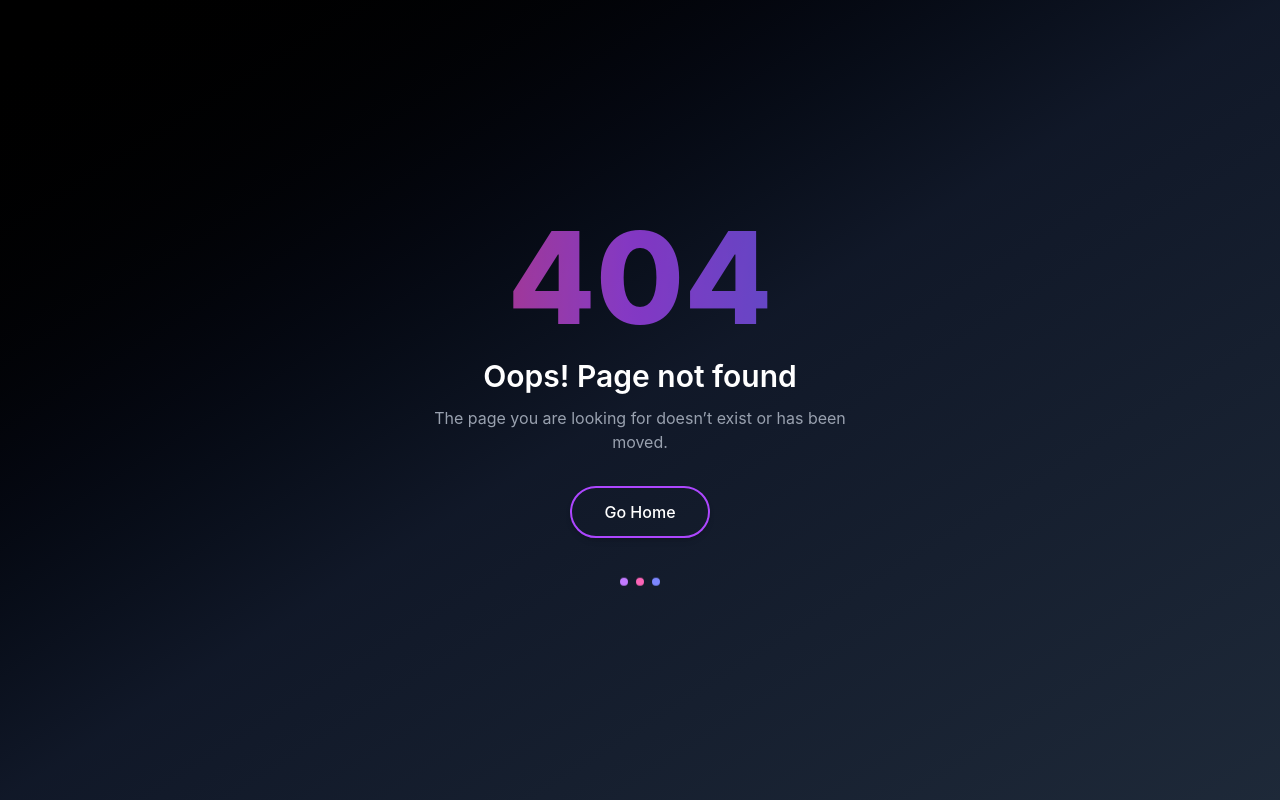
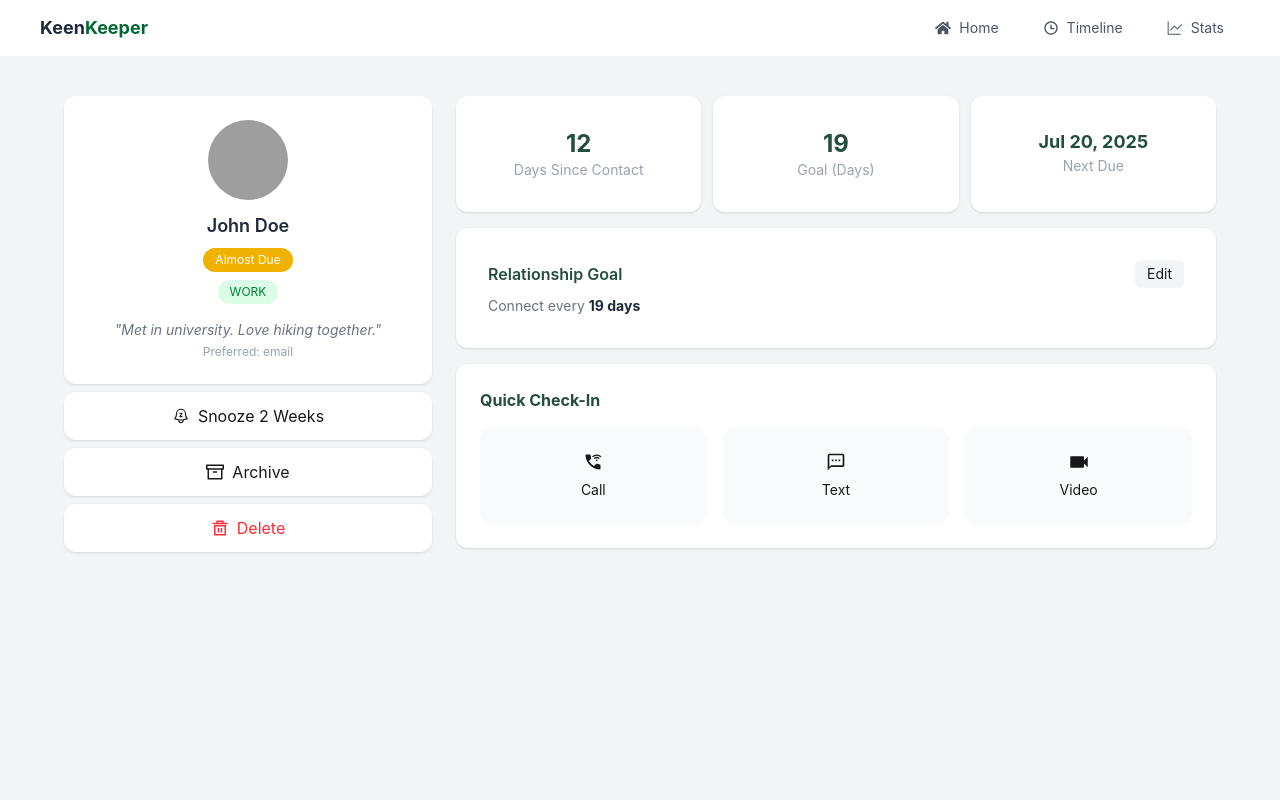
Before and after one commit to nibirshahriar/Keen-Keeper-A7, a React (Vite) app: page /friends/1 in a window 1280 px wide. Before the commit this address had no page. Shown: the top 800 px of the page. Built offline with nearby package versions, Linux system fonts and the light colour scheme; grey boxes are pictures that could not be loaded.

Commit message:
added details page

```diff
--- a/public/data.json
+++ b/public/data.json
@@ -8,7 +8,7 @@
     "status": "almost-due",
     "tags": ["WORK"],
     "bio": "Met in university. Love hiking together.",
-    "goal": 14,
+    "goal": 19,
     "next_due_date": "2025-07-20"
   },
   {
@@ -16,11 +16,11 @@
     "name": "Emma Wilson",
     "picture": "https://i.ibb.co/hSZxXGJ/A2.jpg",
     "email": "emma@example.com",
-    "days_since_contact": 6,
+    "days_since_contact": 22,
     "status": "overdue",
     "tags": ["FAMILY"],
     "bio": "Cousin. Very close since childhood.",
-    "goal": 10,
+    "goal": 18,
     "next_due_date": "2025-07-25"
   },
   {
@@ -32,7 +32,7 @@
     "status": "overdue",
     "tags": ["WORK"],
     "bio": "Office colleague. Loves design.",
-    "goal": 7,
+    "goal": 17,
     "next_due_date": "2025-07-15"
   },
   {
@@ -44,7 +44,7 @@
     "status": "overdue",
     "tags": ["HOBBY", "TRAVEL"],
     "bio": "Travel buddy and photographer.",
-    "goal": 10,
+    "goal": 16,
     "next_due_date": "2025-07-30"
   },
   {
@@ -52,7 +52,7 @@
     "name": "David Kim",
     "picture": "https://i.ibb.co/qMSkkC9r/A5.jpg",
     "email": "david@example.com",
-    "days_since_contact": 62,
+    "days_since_contact": 19,
     "status": "overdue",
     "tags": ["WORK"],
     "bio": "Old colleague. Haven’t talked in a while.",
@@ -76,11 +76,11 @@
     "name": "Lisa Nakamura",
     "picture": "https://i.ibb.co/LX7dHY4j/A7.jpg",
     "email": "lisa2@example.com",
-    "days_since_contact": 62,
+    "days_since_contact": 28,
     "status": "on-track",
     "tags": ["WORK"],
     "bio": "Designer friend.",
-    "goal": 10,
+    "goal": 14,
     "next_due_date": "2025-07-18"
   },
   {
@@ -88,7 +88,7 @@
     "name": "James Wright",
     "picture": "https://i.ibb.co/nMX55kk8/A8.jpg",
     "email": "james2@example.com",
-    "days_since_contact": 62,
+    "days_since_contact": 40,
     "status": "almost-due",
     "tags": ["HOBBY", "TRAVEL"],
     "bio": "Adventure partner.",
@@ -100,11 +100,11 @@
     "name": "David Kim",
     "picture": "https://i.ibb.co/wFFb4bY2/A9.jpg",
     "email": "david2@example.com",
-    "days_since_contact": 62,
+    "days_since_contact": 45,
     "status": "almost-due",
     "tags": ["WORK"],
     "bio": "Startup friend.",
-    "goal": 12,
+    "goal": 32,
     "next_due_date": "2025-07-12"
   },
   {
@@ -116,7 +116,7 @@
     "status": "overdue",
     "tags": ["FAMILY"],
     "bio": "Family connection.",
-    "goal": 10,
+    "goal": 50,
     "next_due_date": "2025-07-26"
   },
   {
@@ -128,7 +128,7 @@
     "status": "overdue",
     "tags": ["WORK"],
     "bio": "Creative designer.",
-    "goal": 10,
+    "goal": 22,
     "next_due_date": "2025-07-14"
   },
   {
@@ -140,7 +140,7 @@
     "status": "on-track",
     "tags": ["HOBBY", "TRAVEL"],
     "bio": "Explorer and traveler.",
-    "goal": 10,
+    "goal": 14,
     "next_due_date": "2025-07-29"
   }
 ]
--- /dev/null
+++ b/src/Pages/FriendDetails/FriendDetails.jsx
@@ -0,0 +1,163 @@
+import React from "react";
+import { useParams } from "react-router";
+import UseFriends from "../../components/Hook/UseFriends";
+import { HiOutlineBellSnooze } from "react-icons/hi2";
+import { FiArchive } from "react-icons/fi";
+import { RiDeleteBin5Line } from "react-icons/ri";
+import { MdOutlineTextsms, MdWifiCalling3 } from "react-icons/md";
+import { IoMdVideocam } from "react-icons/io";
+
+const FriendDetails = () => {
+  const { id } = useParams();
+  const { friends, loading } = UseFriends();
+
+  const friend = friends.find((f) => String(f.id) === id);
+
+  if (loading) {
+    return (
+      <div className="min-h-screen flex justify-center items-center">
+        Loading...
+      </div>
+    );
+  }
+
+  if (!friend) {
+    return <div className="text-center mt-10">Friend not found</div>;
+  }
+
+  const statusStyles = {
+    overdue: "bg-red-500 text-white",
+    "on-track": "bg-green-700 text-white",
+    "almost-due": "bg-yellow-500 text-white",
+  };
+
+  return (
+    <div className="bg-gray-100 min-h-screen py-10 px-4">
+      <div className="max-w-6xl mx-auto grid md:grid-cols-3 gap-6">
+        <div className="space-y-2">
+          <div className="bg-white rounded-xl shadow-sm p-6 text-center">
+            <img
+              src={friend.picture}
+              alt={friend.name}
+              className="w-20 h-20 rounded-full mx-auto object-cover"
+            />
+
+            <h2 className="text-lg font-semibold mt-3 text-gray-800">
+              {friend.name}
+            </h2>
+
+            <span
+              className={`inline-block mt-2 px-3 py-1 text-xs rounded-full ${statusStyles[friend.status]}`}
+            >
+              {friend.status === "overdue"
+                ? "Overdue"
+                : friend.status === "on-track"
+                  ? "On Track"
+                  : "Almost Due"}
+            </span>
+
+            <div className="mt-2 flex justify-center gap-2 flex-wrap">
+              {friend.tags.map((tag, i) => (
+                <span
+                  key={i}
+                  className="bg-green-100 text-green-700 text-xs px-3 py-1 rounded-full"
+                >
+                  {tag}
+                </span>
+              ))}
+            </div>
+
+            <p className="text-gray-500 mt-4 italic text-sm">"{friend.bio}"</p>
+
+            <p className="text-gray-400 text-xs mt-1">Preferred: email</p>
+          </div>
+
+          <div className="bg-white rounded-xl shadow-sm p-3 flex items-center justify-center gap-2 hover:bg-gray-50 cursor-pointer">
+            <HiOutlineBellSnooze className="text-lg" />
+            <span>Snooze 2 Weeks</span>
+          </div>
+
+          <div className="bg-white rounded-xl shadow-sm p-3 flex items-center justify-center gap-2 hover:bg-gray-50 cursor-pointer">
+            <FiArchive className="text-lg" />
+            <span>Archive</span>
+          </div>
+
+          <div className="bg-white rounded-xl shadow-sm p-3 flex items-center justify-center gap-2 text-red-500 hover:bg-red-50 cursor-pointer">
+            <RiDeleteBin5Line className="text-lg" />
+            <span>Delete</span>
+          </div>
+        </div>
+
+        <div className="md:col-span-2 space-y-4">
+          <div className="grid grid-cols-1 sm:grid-cols-3 gap-3">
+            <div className="bg-white p-8 rounded-xl shadow-sm text-center">
+              <h2 className="text-2xl font-bold text-[#244D3F]">
+                {friend.days_since_contact}
+              </h2>
+              <p className="text-gray-400 text-sm">Days Since Contact</p>
+            </div>
+
+            <div className="bg-white p-8 rounded-xl shadow-sm text-center">
+              <h2 className="text-2xl font-bold text-[#244D3F]">
+                {friend.goal}
+              </h2>
+              <p className="text-gray-400 text-sm">Goal (Days)</p>
+            </div>
+
+            <div className="bg-white p-8 rounded-xl shadow-sm text-center">
+              <h2 className="text-lg font-bold text-[#244D3F]">
+                {new Date(friend.next_due_date).toLocaleDateString("en-US", {
+                  month: "short",
+                  day: "numeric",
+                  year: "numeric",
+                })}
+              </h2>
+              <p className="text-gray-400 text-sm">Next Due</p>
+            </div>
+          </div>
+
+          <div className="bg-white p-8 rounded-xl shadow-sm">
+            <div className="flex justify-between items-center">
+              <h3 className="font-semibold text-[#244D3F]">
+                Relationship Goal
+              </h3>
+              <button className="text-sm px-3 py-1 rounded-md bg-gray-100 hover:bg-gray-200">
+                Edit
+              </button>
+            </div>
+
+            <p className="text-gray-500 mt-2 text-sm">
+              Connect every{" "}
+              <span className="font-bold text-gray-800">
+                {friend.goal} days
+              </span>
+            </p>
+          </div>
+
+          <div className="bg-white p-6 rounded-xl shadow-sm">
+            <h3 className="font-bold text-[#244D3F] mb-4">Quick Check-In</h3>
+
+            <div className="grid grid-cols-3 gap-4">
+              <button className="rounded-xl py-6 bg-gray-50 hover:bg-gray-100 text-sm flex flex-col items-center">
+                <MdWifiCalling3 className="text-xl" />
+                <p className="mt-2">Call</p>
+              </button>
+
+              <button className="rounded-xl py-6 bg-gray-50 hover:bg-gray-100 text-sm flex flex-col items-center">
+                <MdOutlineTextsms className="text-xl" />
+                <p className="mt-2">Text</p>
+              </button>
+
+              <button className="rounded-xl py-6 bg-gray-50 hover:bg-gray-100 text-sm flex flex-col items-center">
+                <IoMdVideocam className="text-xl" />
+                <p className="mt-2">Video</p>
+              </button>
+            </div>
+          </div>
+        </div>
+      </div>
+    </div>
+  );
+};
+
+export default FriendDetails;
--- a/src/components/Homepage/Friends.jsx
+++ b/src/components/Homepage/Friends.jsx
@@ -12,7 +12,7 @@ const Friends = () => {
         <h2 className="text-2xl font-bold mb-6">Your Friends</h2>
 
         {loading ? (
-          <div className="flex justify-center items-center h-[60vh]">
+          <div className="flex justify-center items-center h-[40vh]">
             <HashLoader color="#ad46ff" />
           </div>
         ) : (
--- a/src/components/UI/FriendsCard.jsx
+++ b/src/components/UI/FriendsCard.jsx
@@ -1,13 +1,13 @@
 import React from "react";
+import { Link } from "react-router";
+
 
 const FriendsCard = ({ friends }) => {
   return (
     <>
       {friends.map((friend) => (
-        <div
-          key={friend.id}
-          className="bg-white rounded-xl shadow-md p-6 text-center"
-        >
+        <Link to={`/friends/${friend.id}`} key={friend.id}>
+          <div className="bg-white rounded-xl shadow-md p-6 text-center hover:shadow-lg transition cursor-pointer">
             <img
               src={friend.picture}
               alt={friend.name}
@@ -35,7 +35,7 @@ const FriendsCard = ({ friends }) => {
 
             <div className="mt-3">
               <span
-              className={`text-xs  px-3 py-1 rounded-full ${
+                className={`text-xs px-3 py-1 rounded-full ${
                   friend.status === "overdue"
                     ? "bg-red-500 text-white"
                     : friend.status === "on-track"
@@ -55,6 +55,7 @@ const FriendsCard = ({ friends }) => {
               </span>
             </div>
           </div>
+        </Link>
       ))}
     </>
   );
--- a/src/router/Router.jsx
+++ b/src/router/Router.jsx
@@ -4,6 +4,7 @@ import Homepage from "../Pages/Homepage/Homepage";
 import Timeline from "../Pages/Timeline/Timeline";
 import NotPageFound from "../Pages/NotPageFound/NotPageFound";
 import Stats from "../Pages/Dashboard/Stats";
+import FriendDetails from "../Pages/FriendDetails/FriendDetails";
 
 export const router = createBrowserRouter([
   {
@@ -22,6 +23,10 @@ export const router = createBrowserRouter([
         path: "/stats",
         element: <Stats />,
       },
+      {
+        path: "/friends/:id",
+        element: <FriendDetails />,
+      },
     ],
     errorElement: <NotPageFound />,
   },
```
Lines whose indentation alone changed are shown as unchanged.
